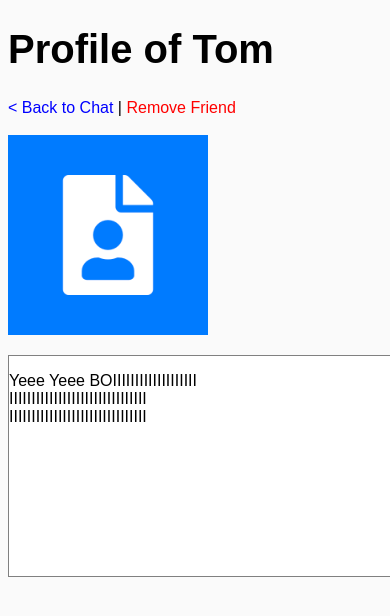
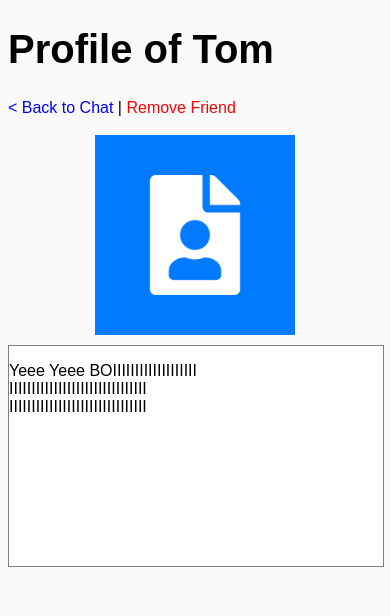
Before and after one commit to ImpyKid/webtechnologien, a PHP site: page /profile.html in a window 390 px wide; the page is wider, and only the part inside the window is pictured. Shown: the top 616 px of that part. Run offline with PHP 8.4, Linux system fonts and the light colour scheme.

Commit message:
Fix Responsiveness

```diff
--- a/Aufgabe 2/friends.html
+++ b/Aufgabe 2/friends.html
@@ -32,7 +32,7 @@
         <hr>
         <h2>New Requests</h2>
         <ol>
-            <li><a class="good-a" href="chat.html">Friend request from <b>Track</b></a></li>
+            <li><a class="good-a" href="chat.html">Friend request from <span class="name-friend">Track</span></a></li>
         </ol>
         <hr>
         <div class="flexbox">
--- a/Aufgabe 2/profile.html
+++ b/Aufgabe 2/profile.html
@@ -13,9 +13,9 @@
             Friend</a>
         <br>
         <br>
-        <div class="img-profile-div"><img class="img-profile-div" src="images/profile.png" alt="">
+        <div class="img-profile-div">
+            <img src="images/profile.png" alt="">
         </div>
-        <div class="placeholder-div"></div>
 
         <div class="textbox-div">
             <p>Yeee Yeee BOIIIIIIIIIIIIIIIIIII <br>
--- a/Aufgabe 2/style.css
+++ b/Aufgabe 2/style.css
@@ -213,13 +213,13 @@ p.chat-time {
 .img-profile-div {
     width: 200px;
     height: 200px;
+    margin-right: 20px;
+    margin-bottom: 10px;
     float: left;
 }
 
-.placeholder-div {
-    width: 30px;
-    height: 220px;
-    float: left;
+.img-profile-div img {
+    width: 200px;
 }
 
 .textbox-div {
@@ -230,3 +230,37 @@ p.chat-time {
     border: 1px solid gray;
     padding: auto;
 }
+
+.name-friend {
+    font-weight: bold;
+}
+
+@media (max-width: 500px) {
+    .btn-blue {
+        width: 100%;
+        margin-top: 5px;
+    }
+
+    .btn-grey {
+        width: 100%;
+    }
+
+    .btn-wide-grey {
+        width: 75px;
+    }
+
+    .textbox-div {
+        width: 100%;
+    }
+
+    .img-profile-div {
+        width: 100%;
+
+    }
+
+    .img-profile-div img {
+        width: 200px;
+        display: flex;
+        margin: auto;
+    }
+}
```
